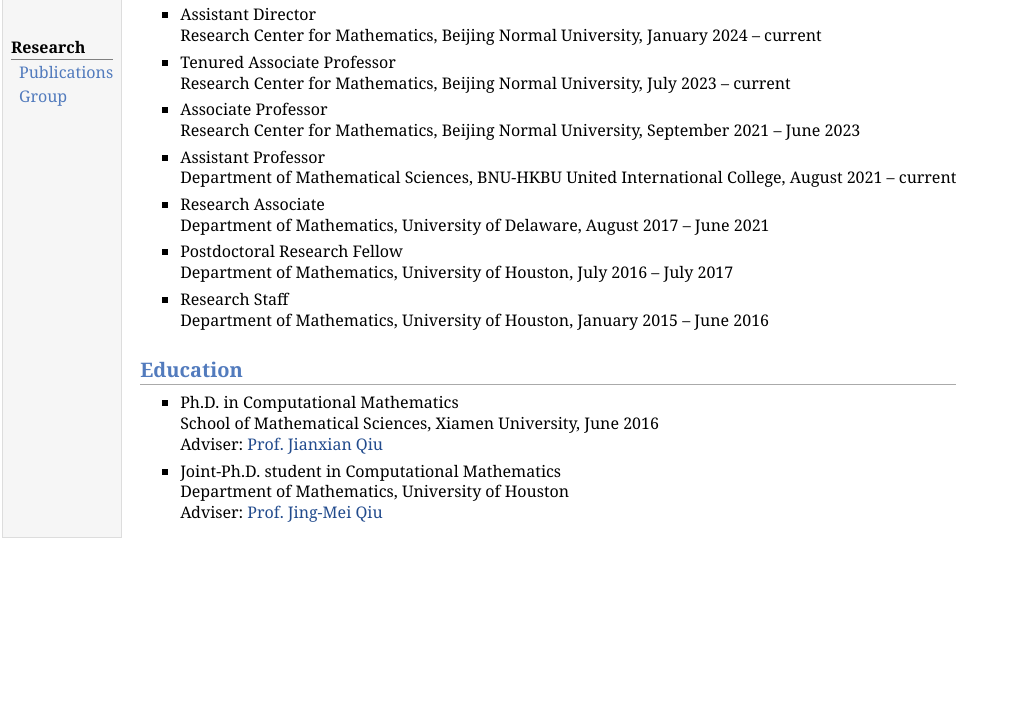
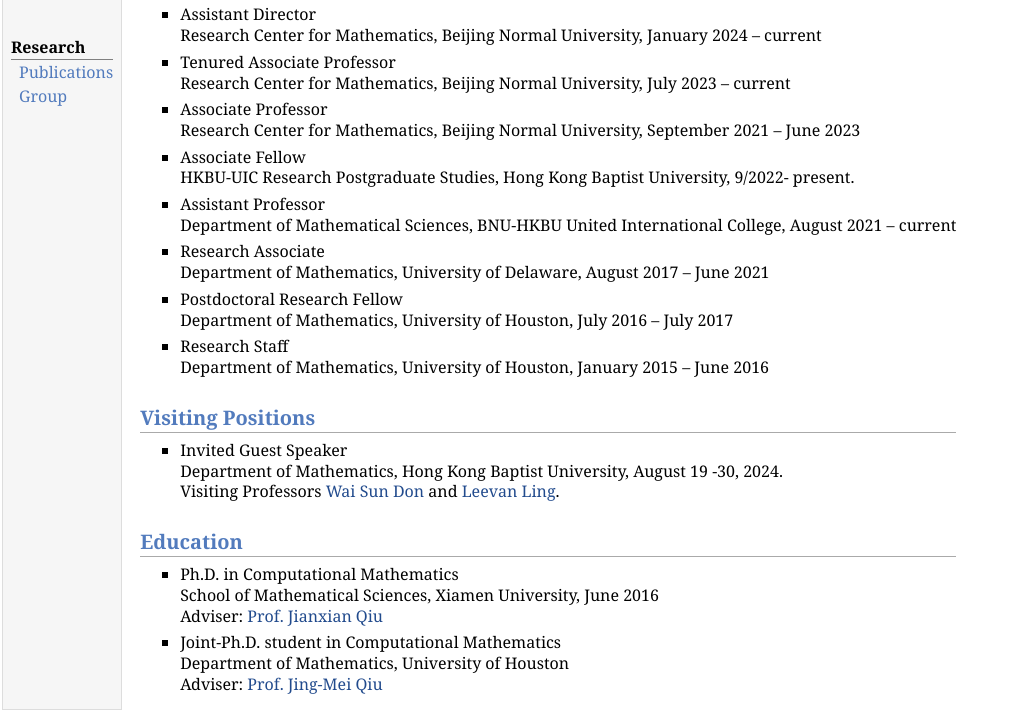
Before and after one commit to math-cai/math-cai.github.io, a plain HTML site: page vita.html in a window 1280 px wide. Shown: the part 104-824 px from the top of the page, without its empty margins (0-1017 px from the left). Before the commit the page ends 800 px from the top, so only its background shows below. Drawn offline with nearby package versions, Linux system fonts and the light colour scheme; some packages are replaced by stand-ins of ours.

Commit message:
first commit

```diff
--- a/vita.html
+++ b/vita.html
@@ -41,6 +41,9 @@ MathJax.Hub.Config({
 <div id="toptitle">
 <h1>Short Vita</h1>
 </div>
+
+
+
 <h2>Academic Experience</h2>
 <ul>
   <li><p>Assistant Director <br />
@@ -52,6 +55,12 @@ Research Center for Mathematics, Beijing Normal University, July 2023 &ndash; cu
 <li><p>Associate Professor <br />
   Research Center for Mathematics, Beijing Normal University, September 2021 &ndash; June 2023 </p>
 </li>
+
+<li><p>Associate Fellow  <br />
+  HKBU-UIC Research Postgraduate Studies, Hong Kong Baptist University, 9/2022-
+present.
+</li>
+
 <li><p>Assistant Professor <br />
   Department of Mathematical Sciences, BNU-HKBU United International College, August 2021 &ndash; current </p>
   </li>
@@ -68,6 +77,21 @@ Department of Mathematics, University of Houston, July 2016 &ndash; July 2017<br
    </p>
   </li>
 </ul>
+
+<h2>Visiting Positions</h2>
+<ul>
+
+<li>
+     <p>Invited Guest Speaker<br />
+     Department of Mathematics, Hong Kong Baptist University, August 19 -30, 2024.
+     <br>
+     Visiting Professors <a href="https://www.math.hkbu.edu.hk/people/don-wai-sun/">Wai Sun Don</a> and
+     <a href="https://www.math.hkbu.edu.hk/~lling/" >Leevan Ling</a>.
+  </li>
+
+  </ul>
+
+
 <h2>Education </h2>
 <ul>
 <li><p>Ph.D. in Computational Mathematics<br />
```
